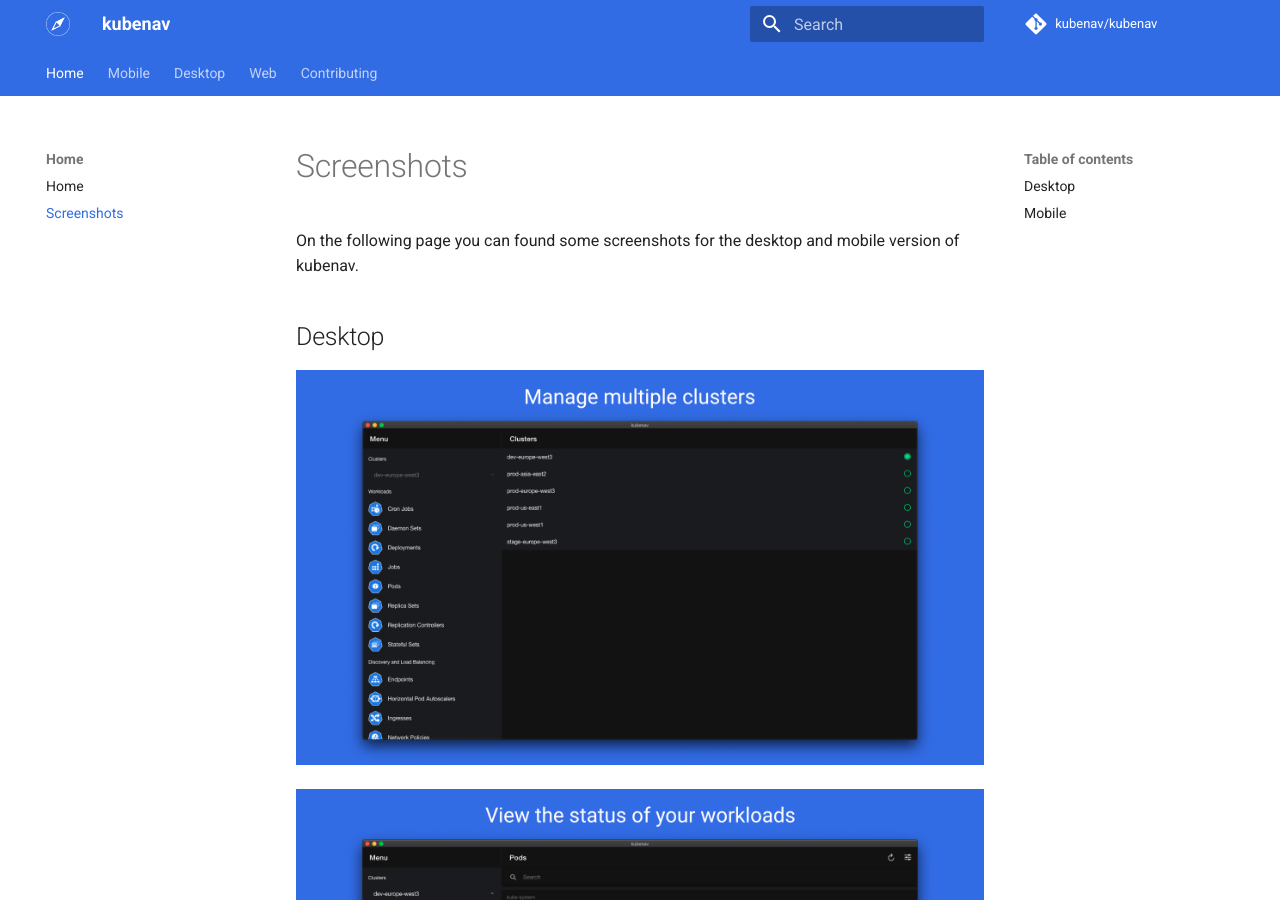
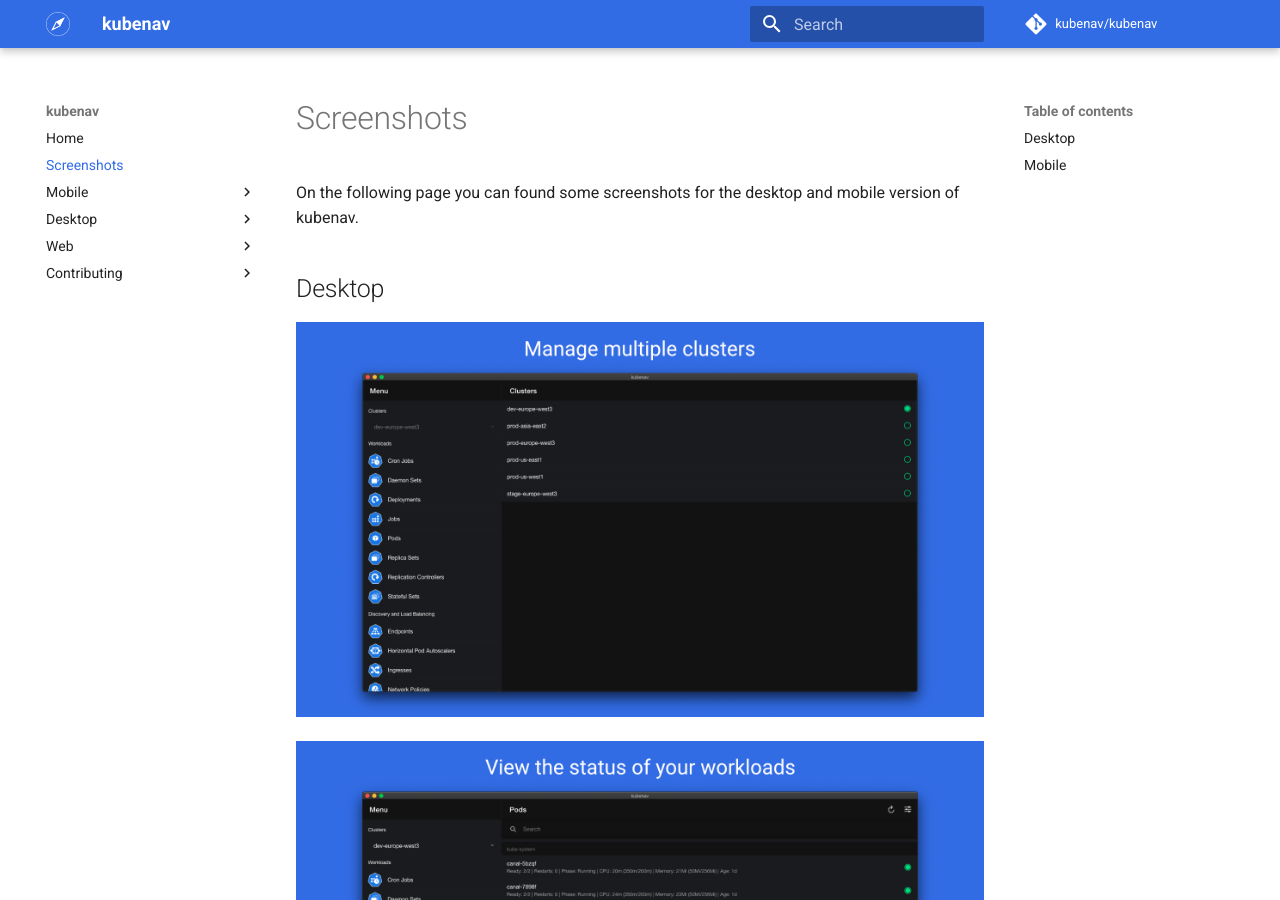
Before and after one commit to kubenav/docs, an MkDocs documentation site: the page built from docs/screenshots.md, in a window 1280 px wide and 900 px high. Built offline with MkDocs 1.6.1 and Material for MkDocs 9.7.7, drawn with Linux system fonts in a browser that asks for light colours; comment, search, counter and statistics services are not loaded; part of the change alters nothing that is shown.

Commit message:
Remove tabs

```diff
--- a/mkdocs.yml
+++ b/mkdocs.yml
@@ -13,15 +13,12 @@ theme:
     code: Roboto Mono
   favicon: images/favicon.png
   logo: images/logo.png
-  features:
-    - tabs
   include_search_page: false
   search_index_only: true
 
 nav:
-  - Home:
-      - Home: index.md
-      - Screenshots: screenshots.md
+  - Home: index.md
+  - Screenshots: screenshots.md
   - Mobile:
       - Getting started: mobile/getting-started.md
       - Cluster Configuration:
```
